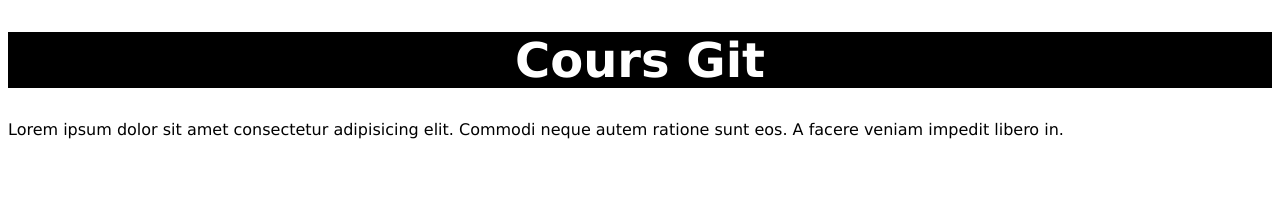
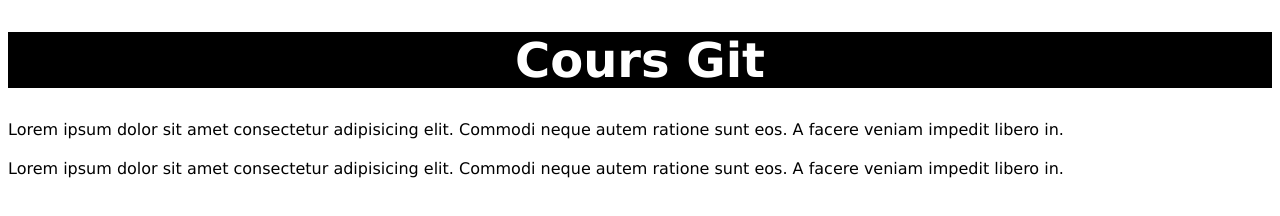
Before and after one commit to sycill/clone_mon_site_web, a plain HTML site: page index.html in a window 1280 px wide. Drawn offline with Linux system fonts and the light colour scheme.

```diff
--- a/index.html
+++ b/index.html
@@ -13,6 +13,12 @@
     <div>
         <h2></h2>
         <p>Lorem ipsum dolor sit amet consectetur adipisicing elit. Commodi neque autem ratione sunt eos. A facere veniam impedit libero in.</p>
+    </div><div>
+        <h2></h2>
+        <p>Lorem ipsum dolor sit amet consectetur adipisicing elit. Commodi neque autem ratione sunt eos. A facere veniam impedit libero in.</p>
     </div>
+
+    <!-- Récompenses -->
+
 </body>
 </html>
```
